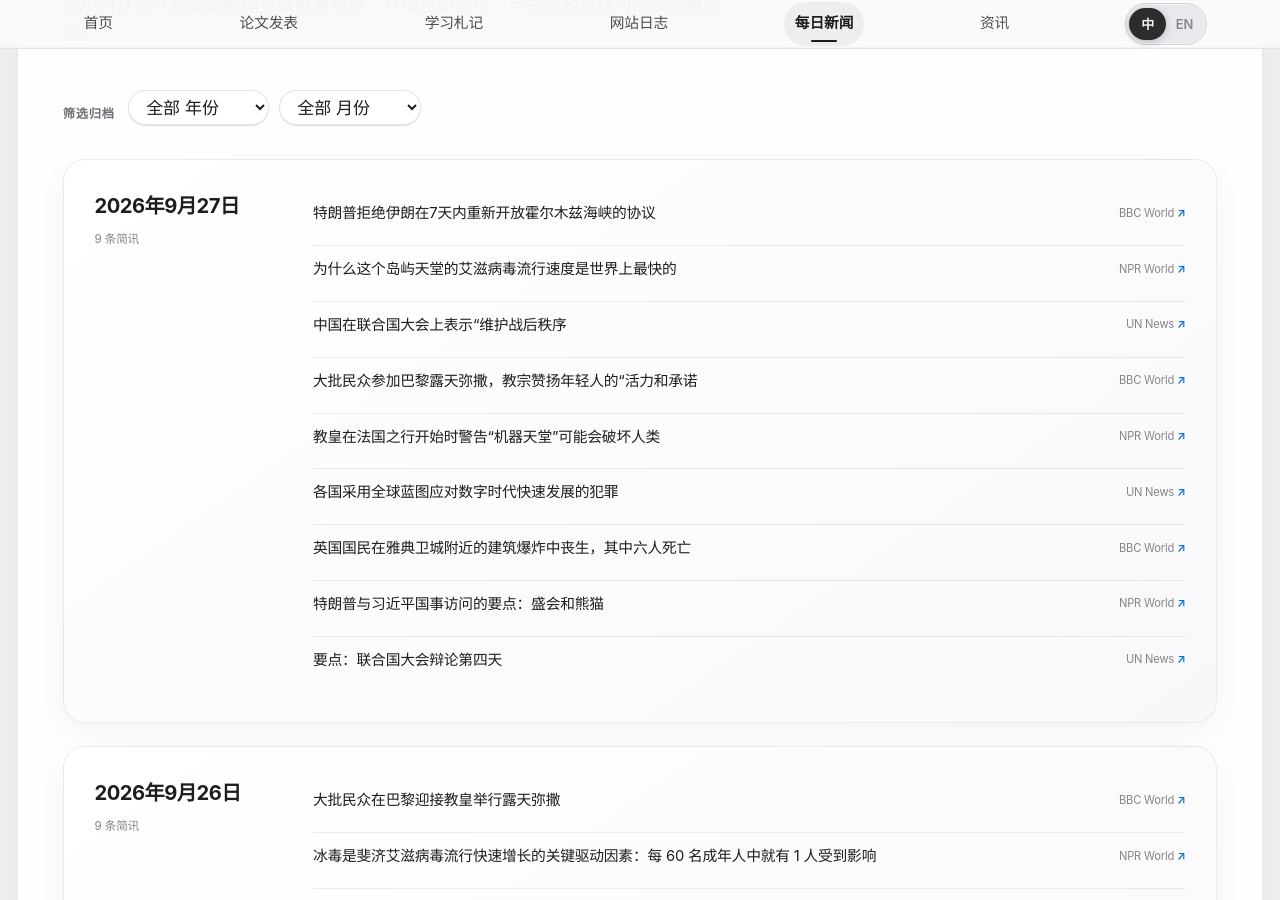
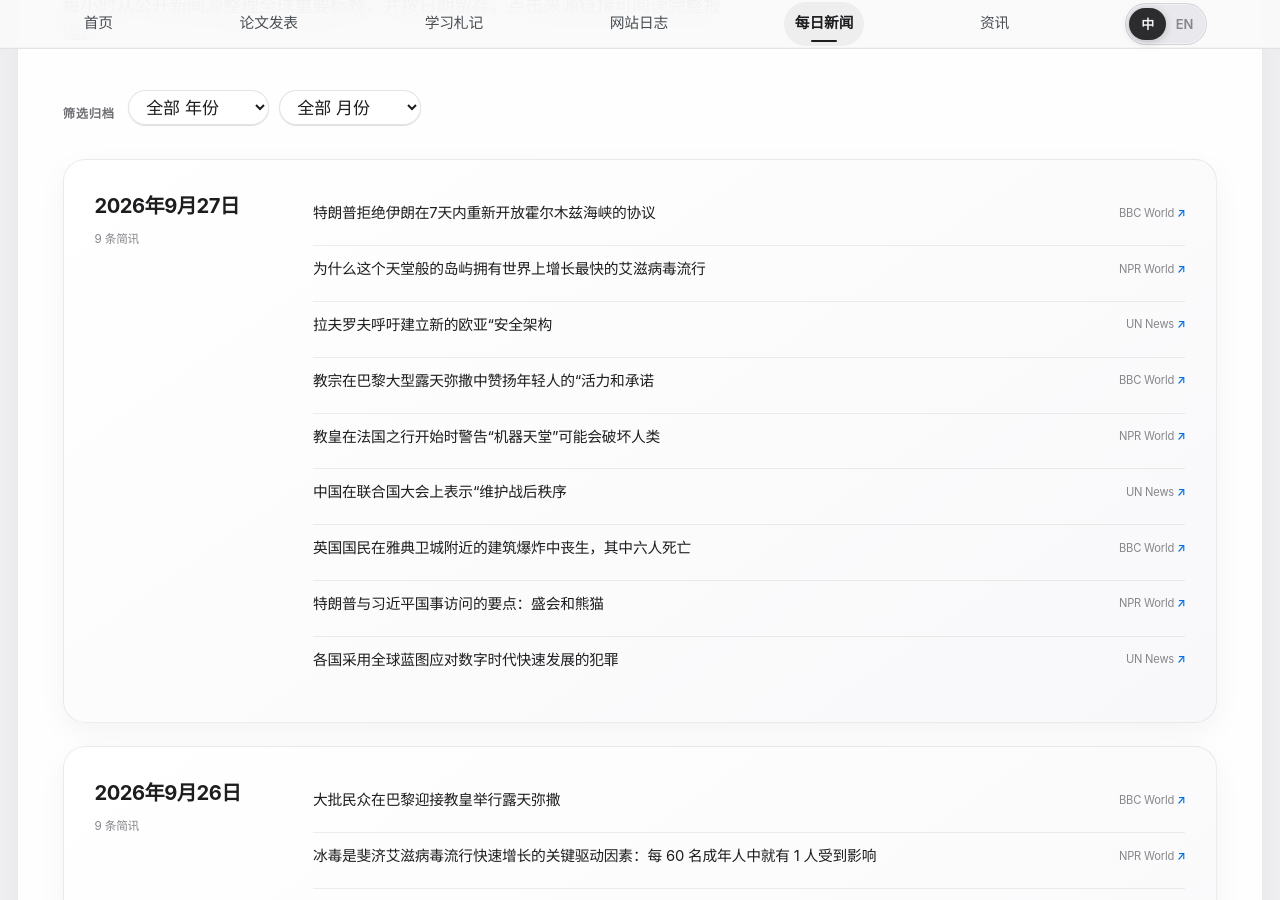
Before and after one commit to HaoxiangLuo/HaoxiangLuo.github.io, a Jekyll site: the page built from _pages/daily-news-zh.html, in a window 1280 px wide and 900 px high, scrolled down 241 px. Built offline with Jekyll 4.4.1, drawn with Linux system fonts in a browser that asks for light colours; a style sheet for code colours, icons or effects is not loaded.

Commit message:
Update daily news 2026-09-27

```diff
--- a/_data/daily_news.json
+++ b/_data/daily_news.json
@@ -1,5 +1,5 @@
 {
-  "updated_at": "2026-09-27T01:22:51+08:00",
+  "updated_at": "2026-09-27T02:27:02+08:00",
   "days": [
     {
       "date": "2026-09-27",
@@ -14,19 +14,19 @@
           "title": "Why this island paradise has the world's fastest-growing HIV epidemic",
           "source": "NPR World",
           "url": "https://www.npr.org/2026/09/26/g-s1-144667/hiv-crystal-meth-epidemic-fiji",
-          "title_zh": "为什么这个岛屿天堂的艾滋病毒流行速度是世界上最快的"
+          "title_zh": "为什么这个天堂般的岛屿拥有世界上增长最快的艾滋病毒流行"
         },
         {
-          "title": "‘Safeguard the postwar order,’ China tells UN General Assembly",
+          "title": "Lavrov issues call for new Eurasian ‘security architecture’",
           "source": "UN News",
-          "url": "https://news.un.org/feed/view/en/story/2026/09/1168456",
-          "title_zh": "中国在联合国大会上表示“维护战后秩序"
+          "url": "https://news.un.org/feed/view/en/story/2026/09/1168457",
+          "title_zh": "拉夫罗夫呼吁建立新的欧亚“安全架构"
         },
         {
-          "title": "Pope praises 'energy and commitment' of young people as huge crowds join open-air Mass in Paris",
+          "title": "Pope praises young people's 'energy and commitment' at huge open-air Mass in Paris",
           "source": "BBC World",
           "url": "https://www.bbc.co.uk/news/articles/cm4gjjwvvlzro?at_medium=RSS&at_campaign=rss",
-          "title_zh": "大批民众参加巴黎露天弥撒，教宗赞扬年轻人的“活力和承诺"
+          "title_zh": "教宗在巴黎大型露天弥撒中赞扬年轻人的“活力和承诺"
         },
         {
           "title": "Pope warns a 'paradise of machines' could undermine humanity as he opens France trip",
@@ -35,10 +35,10 @@
           "title_zh": "教皇在法国之行开始时警告“机器天堂”可能会破坏人类"
         },
         {
-          "title": "Countries adopt global blueprint to tackle fast-evolving crime in digital age",
+          "title": "‘Safeguard the postwar order,’ China tells UN General Assembly",
           "source": "UN News",
-          "url": "https://news.un.org/feed/view/en/story/2026/09/1168455",
-          "title_zh": "各国采用全球蓝图应对数字时代快速发展的犯罪"
+          "url": "https://news.un.org/feed/view/en/story/2026/09/1168456",
+          "title_zh": "中国在联合国大会上表示“维护战后秩序"
         },
         {
           "title": "British national among six dead in building explosion close to Acropolis in Athens",
@@ -53,10 +53,10 @@
           "title_zh": "特朗普与习近平国事访问的要点：盛会和熊猫"
         },
         {
-          "title": "The Takeaway: UN General Assembly debate Day 4",
+          "title": "Countries adopt global blueprint to tackle fast-evolving crime in digital age",
           "source": "UN News",
-          "url": "https://news.un.org/feed/view/en/story/2026/09/1168454",
-          "title_zh": "要点：联合国大会辩论第四天"
+          "url": "https://news.un.org/feed/view/en/story/2026/09/1168455",
+          "title_zh": "各国采用全球蓝图应对数字时代快速发展的犯罪"
         }
       ]
     },
```
